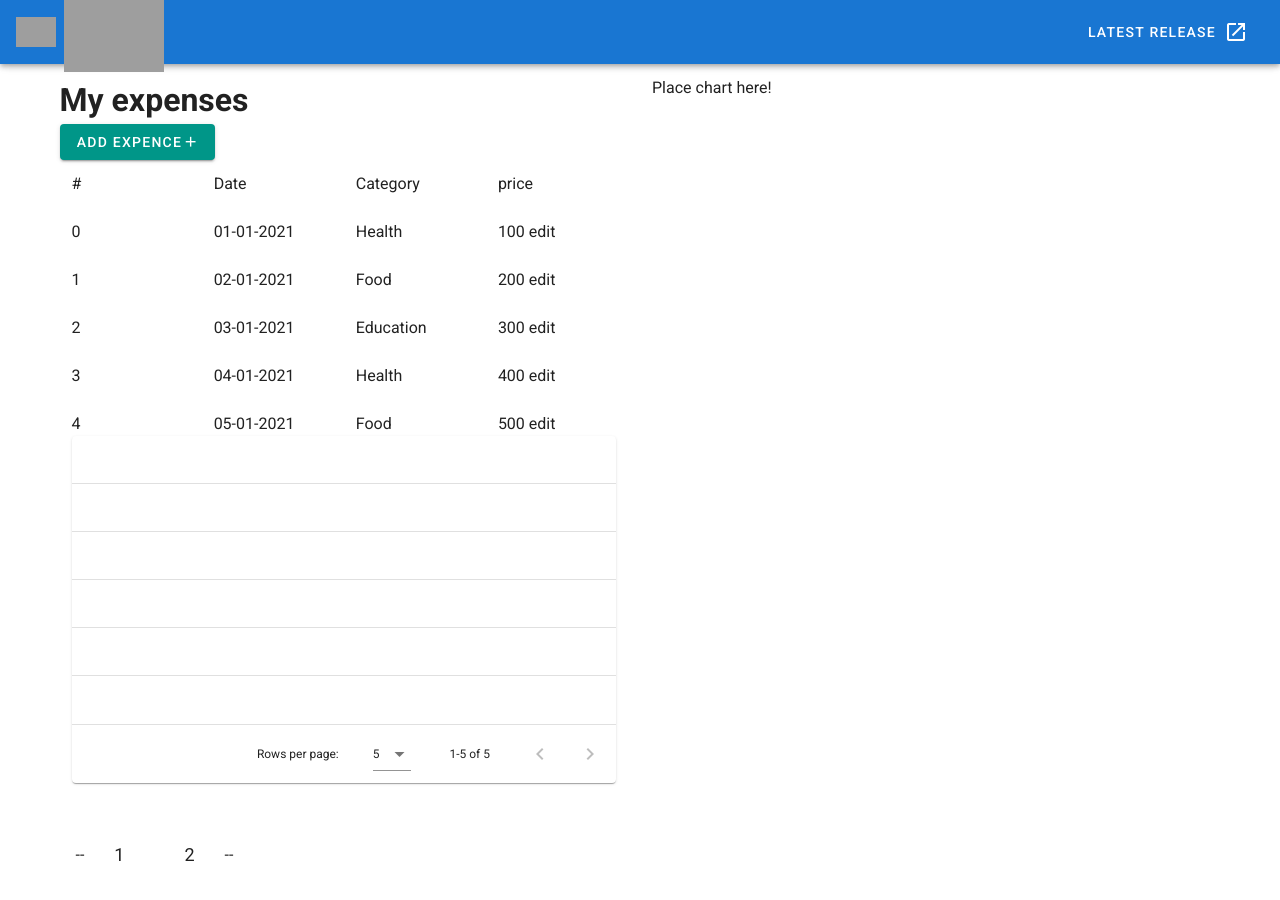
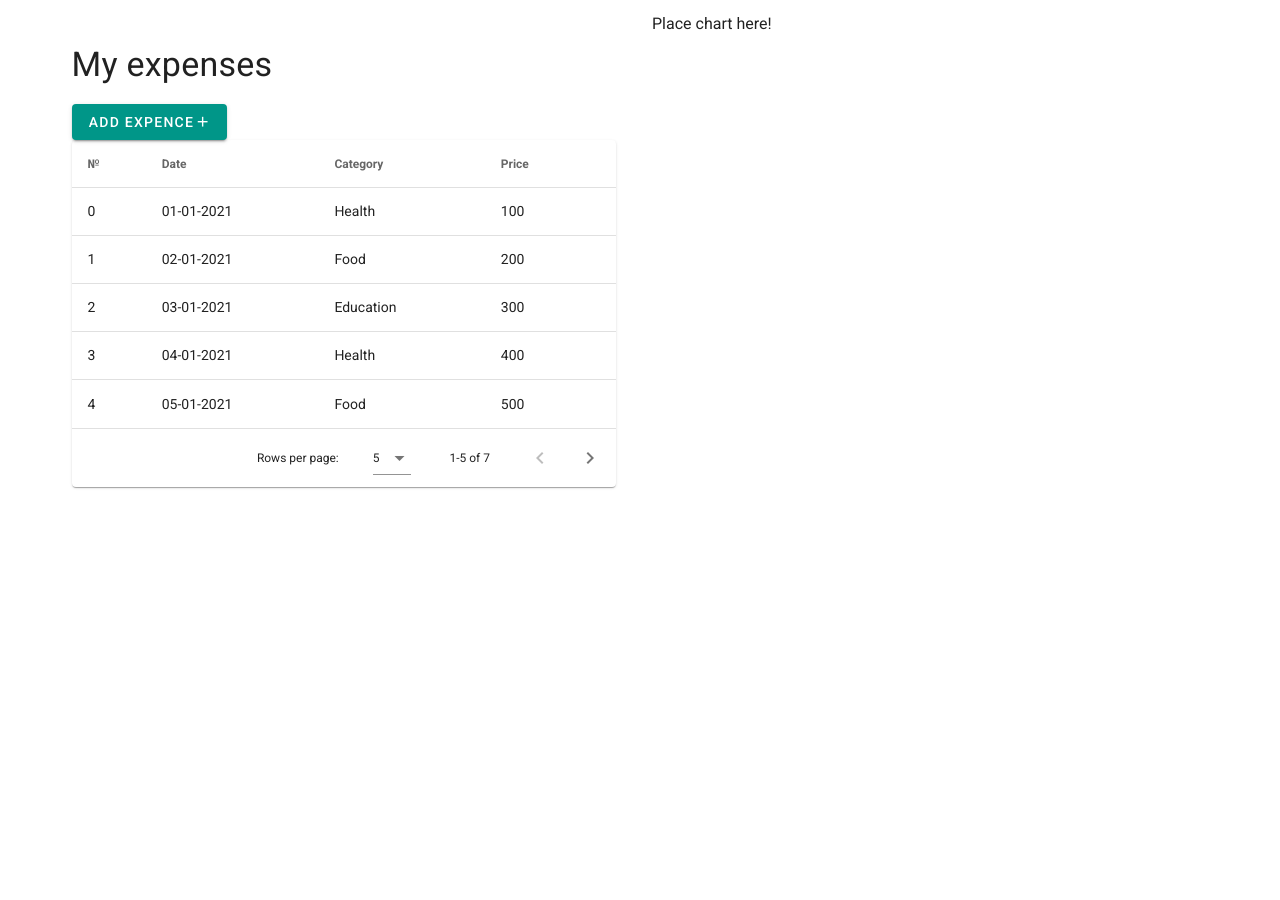
Before and after one commit to Nevroid/gbvuebasicproject, a Vue app: page /add/payment/1 in a window 1280 px wide. Shown: the top 900 px of the page. After the commit the page ends 800 px from the top, so only its background shows below. Built offline with nearby package versions, Linux system fonts and the light colour scheme; grey boxes are pictures that could not be loaded.

Commit message:
vuetified

```diff
--- a/src/App.vue
+++ b/src/App.vue
@@ -1,52 +1,11 @@
 <template>
   <v-app>
-    <v-app-bar
-      app
-      color="primary"
-      dark
-    >
-      <div class="d-flex align-center">
-        <v-img
-          alt="Vuetify Logo"
-          class="shrink mr-2"
-          contain
-          src="https://cdn.vuetifyjs.com/images/logos/vuetify-logo-dark.png"
-          transition="scale-transition"
-          width="40"
-        />
-
-        <v-img
-          alt="Vuetify Name"
-          class="shrink mt-1 hidden-sm-and-down"
-          contain
-          min-width="100"
-          src="https://cdn.vuetifyjs.com/images/logos/vuetify-name-dark.png"
-          width="100"
-        />
-      </div>
-
-      <v-spacer></v-spacer>
-
-      <v-btn
-        href="https://github.com/vuetifyjs/vuetify/releases/latest"
-        target="_blank"
-        text
-      >
-        <span class="mr-2">Latest Release</span>
-        <v-icon>mdi-open-in-new</v-icon>
-      </v-btn>
-    </v-app-bar>
-
     <v-main>
       <v-container>
         <v-row>
           <v-col>
             <div id="app">
-              <h1>My expenses</h1>
-              <ShowHideBtn @clicked="showForm"> ADD EXPENCE </ShowHideBtn>
-              <PaymentForm v-if="formState"/>
               <PaymentList />
-              <Pagination />
             </div>
           </v-col>
           <v-col>Place chart here!</v-col>
@@ -59,28 +18,17 @@
 
 <script>
 import PaymentList from './components/PaymentList'
-import PaymentForm from './components/PaymentForm'
-import ShowHideBtn from './components/ShowHideBtn'
-import Pagination from './components/Pagination'
 import { mapActions } from 'vuex'
 export default {
   name: 'App',
   components: {
-    PaymentList,
-    PaymentForm,
-    ShowHideBtn,
-    Pagination
+    PaymentList
   },
   data () {
-    return {
-      formState: false
-    }
+    return {}
   },
   methods: {
-    ...mapActions(['fetchData']),
-    showForm (payload) {
-      this.formState = payload
-    }
+    ...mapActions(['fetchData'])
   },
   mounted () {
     this.fetchData()
--- a/src/components/PaymentForm.vue
+++ b/src/components/PaymentForm.vue
@@ -1,21 +1,70 @@
 <template>
-  <div :class="[$style.form]">
-    <div :class="[$style.shortCuts]" @click="save">
-    <router-link to="/add/payment/Food?value=155">Food 155</router-link>
-    <router-link to="/add/payment/Grocery?value=15">Grocery 15</router-link>
-    <router-link to="/add/payment/Testotest?value=22455">Testotest 22455</router-link>
+  <div>
+    <!-- <input :class="[$style.form__field]" type="date" placeholder="Date" v-model="date">
+    <div :class="[$style.form__categoryBlock]">
+      <select v-show="!showNewCat" :class="[$style.form__field]" v-model="category">
+        <option v-for="option in this.getPaymentCats" :key="option" :value="option" >{{ option }}</option>
+      </select>
+      <v-btn dark color="teal"  v-show="!showNewCat" @click="addNew">Add new category</v-btn>
+      <v-btn dark color="teal" v-show="showNewCat" @click="addNew">Close</v-btn>
+      <input v-show="showNewCat" type="text" placeholder="Add new" v-model="category" :class="[$style.form__field]">
     </div>
-      <input :class="[$style.form__field]" type="date" placeholder="Date" v-model="date">
-      <div :class="[$style.form__categoryBlock]">
-        <select v-show="!showNewCat" :class="[$style.form__field]" v-model="category">
-          <option v-for="option in this.getPaymentCats" :key="option" :value="option" >{{ option }}</option>
-        </select>
-        <button v-show="!showNewCat" :class="[$style.form__field]" @click="addNew">Add new category</button>
-        <button v-show="showNewCat" :class="[$style.form__field]" @click="addNew">Close</button>
-        <input v-show="showNewCat" type="text" placeholder="Add new" v-model="category" :class="[$style.form__field]">
-      </div>
-      <input :class="[$style.form__field]" type="number" placeholder="price" v-model.number="price">
-      <button :class="[$style.form__field, $style.saveBtn]" @click="save">Save</button>
+    <input :class="[$style.form__field]" type="number" placeholder="price" v-model.number="price"> -->
+    <v-form>
+      <v-container>
+        <v-row>
+          <v-col>
+            <v-btn @click="save" to="/add/payment/Food?value=155">Food 155</v-btn>
+            <v-btn @click="save" to="/add/payment/Grocery?value=15">Grocery 15</v-btn>
+            <v-btn @click="save" to="/add/payment/Testotest?value=22455">Testotest 22455</v-btn>
+          </v-col>
+        </v-row>
+        <v-row justify="center">
+          <v-col>
+            <v-text-field
+              v-show="!datePickerShown"
+              v-model="date"
+              label="Date"
+            ></v-text-field>
+            <v-date-picker @input="datePickerShown = !datePickerShown" v-show="datePickerShown" v-model="date"></v-date-picker>
+          </v-col>
+          <v-col v-show="!datePickerShown">
+            <v-btn dark color="teal" @click="datePickerShown = !datePickerShown">Show calendar</v-btn>
+          </v-col>
+        </v-row>
+        <v-row>
+          <v-col>
+            <v-select
+              v-show="!showNewCat"
+              v-model="category"
+              :items='this.getPaymentCats'
+              :counter="16"
+              label="Category"
+              required
+            ></v-select>
+            <v-text-field
+              v-show="showNewCat"
+              v-model="category"
+              label="Add new category"
+            ></v-text-field>
+          </v-col>
+          <v-col>
+            <v-btn dark color="teal"  v-show="!showNewCat" @click="addNew">Add new category</v-btn>
+            <v-btn dark color="teal" v-show="showNewCat" @click="addNew">Close</v-btn>
+          </v-col>
+        </v-row>
+        <v-row>
+          <v-col>
+            <v-text-field
+              v-model="price"
+              label="Price"
+              required
+            ></v-text-field>
+          </v-col>
+        </v-row>
+      </v-container>
+    </v-form>
+    <v-btn dark color="teal"  @click="save">Save</v-btn>
   </div>
 </template>
 
@@ -28,7 +77,8 @@ export default {
       date: '',
       category: '',
       price: 0,
-      showNewCat: false
+      showNewCat: false,
+      datePickerShown: false
     }
   },
   methods: {
@@ -72,32 +122,31 @@ export default {
 </script>
 
 <style lang="scss" module>
-  .form {
-    height: 180px;
-    width: 300px;
-    display: flex;
-    flex-direction: column;
-    justify-content: space-around;
-  }
-  .shortCuts {
-    display: flex;
-    align-items: center;
-    justify-content: space-between;
-    margin-top: 15px;
-    margin-bottom: 15px;
-  }
-  .form__field {
-    height: 40px;
-    border-radius: 16px;
-    padding-left: 20px;
-    padding-right: 20px;
-  }
-  .form__categoryBlock {
-    display: flex;
-    align-items: center;
-  }
-  .saveBtn {
-    color: white;
-    background: #22a698;
-  }
+  // .form {
+  //   height: 180px;
+  //   display: flex;
+  //   flex-direction: column;
+  //   justify-content: space-around;
+  // }
+  // .shortCuts {
+  //   display: flex;
+  //   align-items: center;
+  //   justify-content: space-between;
+  //   margin-top: 15px;
+  //   margin-bottom: 15px;
+  // }
+  // .form__field {
+  //   height: 40px;
+  //   border-radius: 16px;
+  //   padding-left: 20px;
+  //   padding-right: 20px;
+  // }
+  // .form__categoryBlock {
+  //   display: flex;
+  //   align-items: center;
+  // }
+  // .saveBtn {
+  //   color: white;
+  //   background: #22a698;
+  // }
 </style>
--- a/src/components/PaymentList.vue
+++ b/src/components/PaymentList.vue
@@ -1,20 +1,33 @@
 <template>
   <v-container>
+    <div class="text-h5 text-md-h4 my-5">My expenses</div>
+
+    <v-dialog
+      v-model='formState'
+      max-width='500'
+    >
+    <template
+      v-slot:activator='{ on }'><ShowHideBtn v-on='on' @clicked="showForm"> ADD EXPENCE </ShowHideBtn>
+    </template>
+    <v-card>
+      <PaymentForm v-if="formState"/>
+    </v-card>
+    </v-dialog>
         <transition name="fade">
     <ModalMenu />
     </transition>
-    <v-row>
+    <!-- <v-row>
       <v-col v-for="header in headers" :key="header">{{ header }}</v-col>
     </v-row>
-    <v-row v-for="item in getCroppedPaymentList" :key="item.index">
+    <v-row v-for="item in getPaymentList" :key="item.index">
       <v-col>{{ item.index }}</v-col>
       <v-col>{{ item.date }}</v-col>
       <v-col>{{ item.category }}</v-col>
       <v-col>{{ item.price }} <button @click="showContextMenu(item)">edit</button></v-col>
-    </v-row>
+    </v-row> -->
   <v-data-table
     :headers="headers"
-    :items="getCroppedPaymentList"
+    :items="getPaymentList"
     :items-per-page="5"
     class="elevation-1"
   ></v-data-table>
@@ -24,41 +37,48 @@
 <script>
 import { mapGetters } from 'vuex'
 import ModalMenu from './modalWindows/ModalMenu'
+import ShowHideBtn from './ShowHideBtn'
+import PaymentForm from './PaymentForm'
 
 export default {
   components: {
-    ModalMenu
+    ModalMenu,
+    ShowHideBtn,
+    PaymentForm
   },
   data () {
     return {
-      headers: ['#', 'Date', 'Category', 'price']
+      headers: [
+        {
+          text: '№',
+          align: 'start',
+          sortable: false,
+          value: 'index'
+        },
+        { text: 'Date', value: 'date' },
+        { text: 'Category', value: 'category' },
+        { text: 'Price', value: 'price' }
+      ],
+      formState: false
+      // headers: ['#', 'Date', 'Category', 'price']
     }
   },
   methods: {
     showContextMenu (item) {
       this.$modal.show(`Payment № ${item.index}`)
       this.$modal.edit(item)
+    },
+    showForm () {
+      this.formState = !this.formState
     }
   },
   computed: {
-    ...mapGetters(['getCroppedPaymentList'])
+    ...mapGetters(['getPaymentList'])
   }
 }
 </script>
 
 <style lang="scss" module>
-    // .table {
-    //   background: lightblue;
-    //   font-size: 18px;
-    //   text-align: center;
-    // }
-    // .th {
-    //   width: 100px;
-    //   background: lightcoral;
-    // }
-    // .tr {
-    //   border: 1px solid black;
-    // }
   :global(.fade-enter-active), :global(.fade-leave-active) {
     transition: opacity 1s;
   }
--- a/src/components/ShowHideBtn.vue
+++ b/src/components/ShowHideBtn.vue
@@ -1,6 +1,5 @@
 <template>
-  <v-btn
-    @click="onClick"
+  <v-btn @click="onClick"
     color='teal'
     dark
   >
@@ -13,13 +12,13 @@
 export default {
   data () {
     return {
-      btnState: false
+      // btnState: false
     }
   },
   methods: {
     onClick () {
-      this.btnState = !this.btnState
-      this.$emit('clicked', this.btnState)
+      // this.btnState = !this.btnState
+      this.$emit('clicked')
     }
   }
 }
--- a/src/store/index.js
+++ b/src/store/index.js
@@ -7,8 +7,7 @@ export default new Vuex.Store({
   state: {
     paymentList: [],
     paymentCats: [],
-    currentPage: 1,
-    pages: 0
+    currentPage: 1
   },
   mutations: {
     setPaymentListData (state, payload) {
@@ -18,7 +17,6 @@ export default new Vuex.Store({
           state.paymentCats.push(element.category)
         }
       })
-      state.pages = (state.paymentList.length - (state.paymentList.length % 5)) / 5 + 1
     },
     addPaymentListData (state, payload) {
       if (!state.paymentCats.includes(payload.category)) {
@@ -27,13 +25,6 @@ export default new Vuex.Store({
       const indexList = state.paymentList.map(el => el.index)
       payload.index = indexList.length
       state.paymentList.push(payload)
-      state.pages = (state.paymentList.length - (state.paymentList.length % 5)) / 5 + 1
-    },
-    countTotalPages (state) {
-      state.pages = (state.paymentList.length - (state.paymentList.length % 5)) / 5 + 1
-    },
-    changePage (state, payload) {
-      state.currentPage = payload
     },
     editPaymentListData (state, payload) {
       state.paymentList[payload.index] = payload
@@ -44,8 +35,6 @@ export default new Vuex.Store({
   },
   getters: {
     getPaymentList: state => state.paymentList,
-    getCroppedPaymentList: state => state.paymentList.slice([5 * (state.currentPage - 1)], [5 * state.currentPage]),
-    getTotalPagesCount: state => state.pages,
     getPaymentCats: state => state.paymentCats
   },
   actions: {
```
Lines whose indentation alone changed are shown as unchanged.
